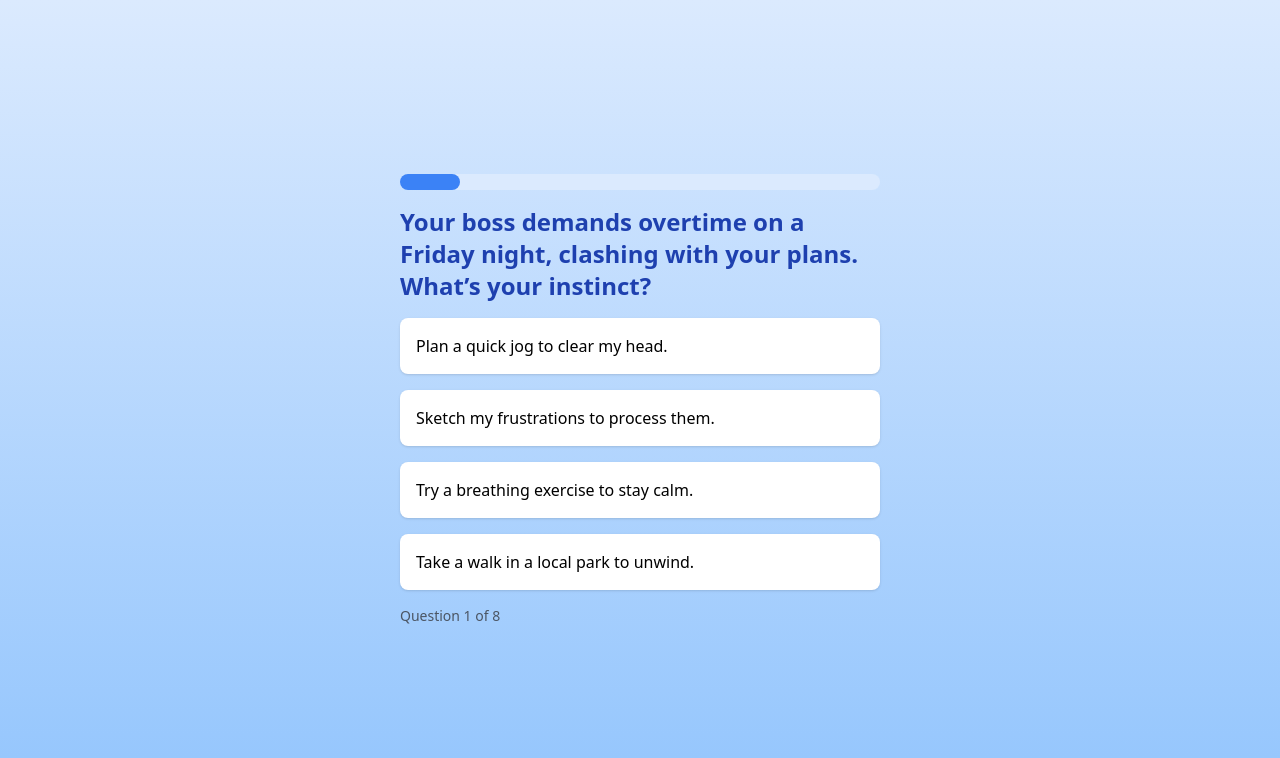
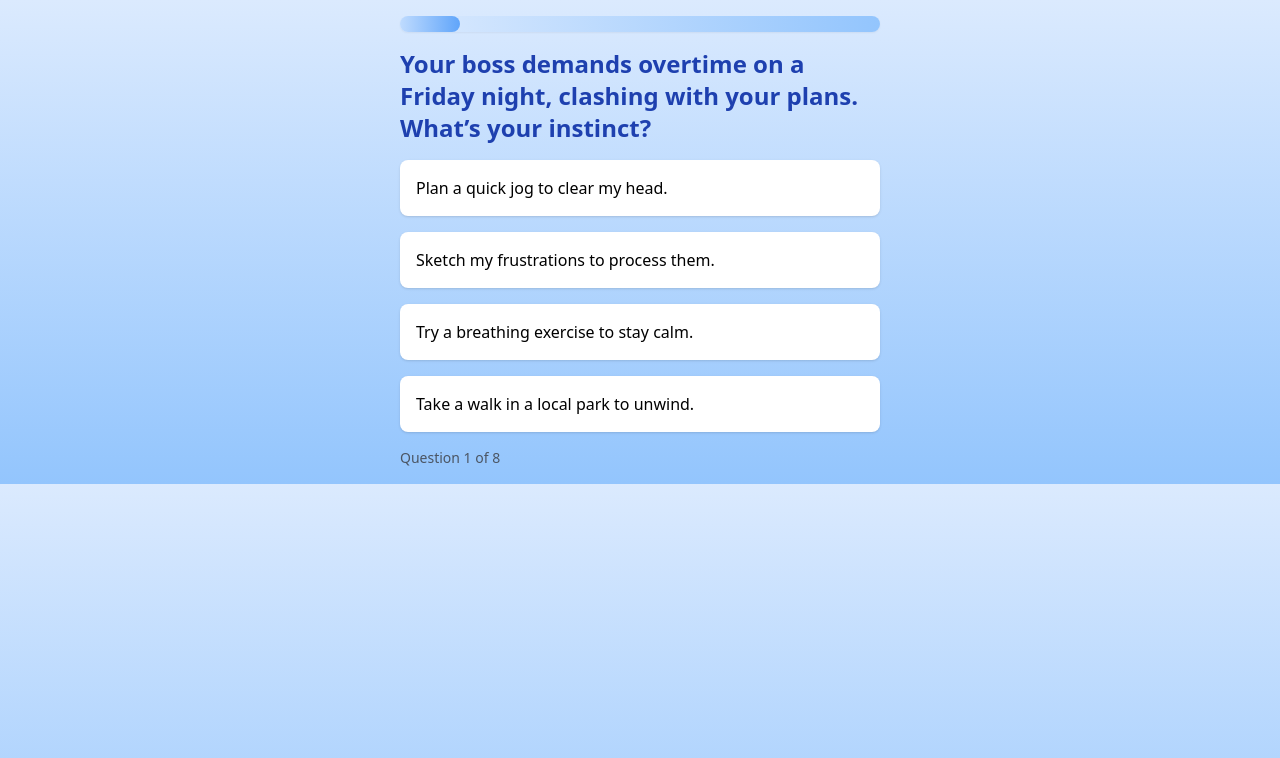
Before and after one commit to MarcoHutomo/stresskiller, a plain HTML site: page index.html in a window 1280 px wide. Both pictures are taken after a click on the button "Start Test". Drawn offline with nearby package versions, Linux system fonts and the light colour scheme.

Commit message:
index.html

```diff
--- a/index.html
+++ b/index.html
@@ -8,19 +8,20 @@
   <script src="https://cdn.jsdelivr.net/npm/canvas-confetti@1.6.0/dist/confetti.browser.min.js"></script>
 </head>
 <body class="bg-gradient-to-b from-blue-100 to-blue-300 font-sans">
-  <div class="flex items-center justify-center min-h-screen">
   <div class="container mx-auto p-4 max-w-lg">
     <!-- Start Screen -->
-      <div id="start-screen" class="text-center">
+    <div id="start-screen" class="flex min-h-screen items-center justify-center text-center">
+      <div>
         <h1 class="text-3xl font-bold text-blue-700 mb-4">Stress Relief Journey</h1>
-        <p class="text-lg text-black mb-6">Take this 5–10 minute test to discover your Stress Profile Type and get personalized stress-relief recommendations.</p>
+        <p class="text-lg text-black mb-6">Take this 5–10 minute test to discover your Stress Profile Type, stress level, and personalized stress-relief recommendations.</p>
         <button id="start-btn" class="bg-blue-600 text-white px-6 py-3 rounded-lg hover:bg-blue-700">Start Test</button>
+      </div>
     </div>
 
     <!-- Question Screen -->
     <div id="question-screen" class="hidden">
-        <div class="w-full bg-blue-100 rounded-full h-4 mb-4">
-          <div id="progress-bar" class="bg-blue-500 h-4 rounded-full" style="width: 0%"></div>
+      <div class="w-full bg-gradient-to-r from-blue-100 to-blue-300 rounded-full h-4 mb-4 shadow-sm">
+        <div id="progress-bar" class="bg-gradient-to-r from-blue-200 to-blue-400 h-4 rounded-full" style="width: 0%"></div>
       </div>
       <h2 id="question-text" class="text-2xl font-semibold text-blue-800 mb-4"></h2>
       <div id="options" class="space-y-4"></div>
@@ -94,12 +95,15 @@
     <!-- Result Screen -->
     <div id="result-screen" class="hidden text-center">
       <h2 class="text-2xl font-bold text-blue-700 mb-4">Your Stress Profile</h2>
-        <h3 id="profile-type" class="text-xl font-semibold text-blue-800 mb-4"></h3>
+      <h3 id="profile-type" class="text-xl font-semibold text-blue-800 mb-2"></h3>
+      <p id="stress-level" class="text-lg font-medium text-blue-800 mb-4"></p>
       <p id="profile-description" class="text-lg text-black mb-6"></p>
       <h4 class="text-lg font-semibold text-blue-800 mb-2">Personalized Recommendations</h4>
       <ul id="recommendations" class="list-disc list-inside text-left text-black mb-6"></ul>
-        <button id="restart-btn" class="bg-blue-600 text-white px-6 py-3 rounded-lg hover:bg-blue-700">Take Test Again</button>
-      </div>
+      <a href="https://example.com/personalized-recommendations" target="_blank" class="inline-block bg-blue-600 text-white px-6 py-3 rounded-lg hover:bg-blue-700 mb-6">Join Our Platform for Tailored Recommendations</a>
+      <h4 class="text-lg font-semibold text-blue-800 mb-4">Explore Other Stress Profile Types</h4>
+      <div id="other-types" class="space-y-4 max-h-96 overflow-y-auto"></div>
+      <button id="restart-btn" class="mt-6 bg-blue-600 text-white px-6 py-3 rounded-lg hover:bg-blue-700">Take Test Again</button>
     </div>
   </div>
 
@@ -108,73 +112,73 @@
       {
         text: "Your boss demands overtime on a Friday night, clashing with your plans. What’s your instinct?",
         options: [
-          { text: "Plan a quick jog to clear my head.", score: { coping: "action", mindset: "proactive" } },
-          { text: "Sketch my frustrations to process them.", score: { coping: "creativity", mindset: "introspective" } },
-          { text: "Try a breathing exercise to stay calm.", score: { coping: "calm", mindset: "proactive" } },
-          { text: "Take a walk in a local park to unwind.", score: { coping: "nature", mindset: "introspective" } }
+          { text: "Plan a quick jog to clear my head.", score: { coping: "action", mindset: "proactive", stress: 2 } },
+          { text: "Sketch my frustrations to process them.", score: { coping: "creativity", mindset: "introspective", stress: 4 } },
+          { text: "Try a breathing exercise to stay calm.", score: { coping: "calm", mindset: "proactive", stress: 1 } },
+          { text: "Take a walk in a local park to unwind.", score: { coping: "nature", mindset: "introspective", stress: 3 } }
         ]
       },
       {
         text: "Your colleague takes credit for your work. How do you react?",
         options: [
-          { text: "Hit the gym to blow off steam.", score: { coping: "action", mindset: "proactive" } },
-          { text: "Write a story to vent my feelings.", score: { coping: "creativity", mindset: "introspective" } },
-          { text: "Listen to soothing music to relax.", score: { coping: "calm", mindset: "proactive" } },
-          { text: "Stroll by a river to find peace.", score: { coping: "nature", mindset: "introspective" } }
+          { text: "Hit the gym to blow off steam.", score: { coping: "action", mindset: "proactive", stress: 3 } },
+          { text: "Write a story to vent my feelings.", score: { coping: "creativity", mindset: "introspective", stress: 5 } },
+          { text: "Listen to soothing music to relax.", score: { coping: "calm", mindset: "proactive", stress: 2 } },
+          { text: "Stroll by a river to find peace.", score: { coping: "nature", mindset: "introspective", stress: 4 } }
         ]
       },
       {
         text: "A tight deadline looms, and your team is behind. How do you cope?",
         options: [
-          { text: "Do desk stretches to stay focused.", score: { coping: "action", mindset: "proactive" } },
-          { text: "Doodle to ease my stress.", score: { coping: "creativity", mindset: "introspective" } },
-          { text: "Meditate for 5 minutes to refocus.", score: { coping: "calm", mindset: "proactive" } },
-          { text: "Step outside for fresh air.", score: { coping: "nature", mindset: "introspective" } }
+          { text: "Do desk stretches to stay focused.", score: { coping: "action", mindset: "proactive", stress: 3 } },
+          { text: "Doodle to ease my stress.", score: { coping: "creativity", mindset: "introspective", stress: 4 } },
+          { text: "Meditate for 5 minutes to refocus.", score: { coping: "calm", mindset: "proactive", stress: 2 } },
+          { text: "Step outside for fresh air.", score: { coping: "nature", mindset: "introspective", stress: 3 } }
         ]
       },
       {
         text: "Your manager criticizes your work harshly. What do you do?",
         options: [
-          { text: "Go for a run to shake it off.", score: { coping: "action", mindset: "proactive" } },
-          { text: "Paint to express my emotions.", score: { coping: "creativity", mindset: "introspective" } },
-          { text: "Try a mindfulness exercise.", score: { coping: "calm", mindset: "proactive" } },
-          { text: "Visit a garden to reflect.", score: { coping: "nature", mindset: "introspective" } }
+          { text: "Go for a run to shake it off.", score: { coping: "action", mindset: "proactive", stress: 4 } },
+          { text: "Paint to express my emotions.", score: { coping: "creativity", mindset: "introspective", stress: 6 } },
+          { text: "Try a mindfulness exercise.", score: { coping: "calm", mindset: "proactive", stress: 3 } },
+          { text: "Visit a garden to reflect.", score: { coping: "nature", mindset: "introspective", stress: 5 } }
         ]
       },
       {
         text: "You’re overwhelmed by emails and tasks. What’s your go-to?",
         options: [
-          { text: "A quick yoga session to re-energize.", score: { coping: "action", mindset: "proactive" } },
-          { text: "Cook a simple dish to distract myself.", score: { coping: "creativity", mindset: "introspective" } },
-          { text: "A short nap to reset.", score: { coping: "calm", mindset: "proactive" } },
-          { text: "A walk in a nearby park.", score: { coping: "nature", mindset: "introspective" } }
+          { text: "A quick yoga session to re-energize.", score: { coping: "action", mindset: "proactive", stress: 4 } },
+          { text: "Cook a simple dish to distract myself.", score: { coping: "creativity", mindset: "introspective", stress: 5 } },
+          { text: "A short nap to reset.", score: { coping: "calm", mindset: "proactive", stress: 3 } },
+          { text: "A walk in a nearby park.", score: { coping: "nature", mindset: "introspective", stress: 4 } }
         ]
       },
       {
         text: "Your promotion is delayed despite hard work. How do you respond?",
         options: [
-          { text: "Join a fitness class to lift my spirits.", score: { coping: "action", mindset: "proactive" } },
-          { text: "Start a new art project to stay positive.", score: { coping: "creativity", mindset: "introspective" } },
-          { text: "Listen to a relaxation podcast.", score: { coping: "calm", mindset: "proactive" } },
-          { text: "Hike a local trail for perspective.", score: { coping: "nature", mindset: "introspective" } }
+          { text: "Join a fitness class to lift my spirits.", score: { coping: "action", mindset: "proactive", stress: 5 } },
+          { text: "Start a new art project to stay positive.", score: { coping: "creativity", mindset: "introspective", stress: 6 } },
+          { text: "Listen to a relaxation podcast.", score: { coping: "calm", mindset: "proactive", stress: 3 } },
+          { text: "Hike a local trail for perspective.", score: { coping: "nature", mindset: "introspective", stress: 5 } }
         ]
       },
       {
         text: "A coworker gossips about you, causing tension. What’s your approach?",
         options: [
-          { text: "Try kickboxing to let it go.", score: { coping: "action", mindset: "proactive" } },
-          { text: "Journal to process my thoughts.", score: { coping: "creativity", mindset: "introspective" } },
-          { text: "Do a guided relaxation session.", score: { coping: "calm", mindset: "proactive" } },
-          { text: "Walk in a forest to find calm.", score: { coping: "nature", mindset: "introspective" } }
+          { text: "Try kickboxing to let it go.", score: { coping: "action", mindset: "proactive", stress: 4 } },
+          { text: "Journal to process my thoughts.", score: { coping: "creativity", mindset: "introspective", stress: 6 } },
+          { text: "Do a guided relaxation session.", score: { coping: "calm", mindset: "proactive", stress: 3 } },
+          { text: "Walk in a forest to find calm.", score: { coping: "nature", mindset: "introspective", stress: 5 } }
         ]
       },
       {
         text: "You miss a key deadline due to unexpected issues. How do you handle it?",
         options: [
-          { text: "Plan a cycling session to regroup.", score: { coping: "action", mindset: "proactive" } },
-          { text: "Write poetry to release stress.", score: { coping: "creativity", mindset: "introspective" } },
-          { text: "Meditate to regain balance.", score: { coping: "calm", mindset: "proactive" } },
-          { text: "Visit a local park to reflect.", score: { coping: "nature", mindset: "introspective" } }
+          { text: "Plan a cycling session to regroup.", score: { coping: "action", mindset: "proactive", stress: 5 } },
+          { text: "Write poetry to release stress.", score: { coping: "creativity", mindset: "introspective", stress: 7 } },
+          { text: "Meditate to regain balance.", score: { coping: "calm", mindset: "proactive", stress: 4 } },
+          { text: "Visit a local park to reflect.", score: { coping: "nature", mindset: "introspective", stress: 6 } }
         ]
       }
     ];
@@ -183,49 +187,65 @@
       "action-proactive": {
         name: "Dynamic Trailblazer",
         description: "You thrive on physical activity and proactive solutions. Quick workouts and goal-driven tasks help you conquer stress.",
+        shortDescription: "Active and goal-driven, you manage stress with exercise and action.",
         recommendations: ["Join a 10-minute office workout session.", "Try a local team sports club.", "Plan a weekly jogging routine."]
       },
       "action-introspective": {
         name: "Active Reflector",
         description: "You channel stress into movement and self-reflection. Solo physical activities help you process challenges.",
+        shortDescription: "Reflective and active, you process stress through solo exercise.",
         recommendations: ["Go for a solo run in a park.", "Try a 15-minute yoga session alone.", "Set personal fitness goals."]
       },
       "creativity-proactive": {
         name: "Creative Visionary",
         description: "You manage stress with structured creative outlets. Organized hobbies keep you focused and energized.",
+        shortDescription: "Creative and organized, you tackle stress with structured hobbies.",
         recommendations: ["Join a cooking class in your area.", "Plan a weekly art workshop.", "Organize a creative project."]
       },
       "creativity-introspective": {
         name: "Artistic Dreamer",
         description: "You find peace in reflective creative expression. Solo hobbies help you unwind and recharge.",
+        shortDescription: "Reflective and creative, you find peace in solo artistic pursuits.",
         recommendations: ["Write in a journal for 10 minutes daily.", "Sketch your thoughts in a notebook.", "Try a solo cooking challenge."]
       },
       "calm-proactive": {
         name: "Steady Anchor",
         description: "You tackle stress with structured mindfulness practices. Relaxation routines keep you centered.",
+        shortDescription: "Calm and proactive, you manage stress with structured relaxation.",
         recommendations: ["Try a 5-minute meditation daily.", "Listen to a mindfulness podcast.", "Create a relaxation schedule."]
       },
       "calm-introspective": {
         name: "Serenity Seeker",
         description: "You process stress with calm, introspective practices. Quiet relaxation helps you find balance.",
+        shortDescription: "Calm and introspective, you find balance through quiet relaxation.",
         recommendations: ["Try a 10-minute breathing exercise.", "Take a short nap to reset.", "Listen to soothing music before bed."]
       },
       "nature-proactive": {
         name: "Nature Explorer",
         description: "You manage stress with outdoor activities and a proactive approach. Planned nature outings keep you grounded.",
+        shortDescription: "Active and nature-loving, you conquer stress with outdoor plans.",
         recommendations: ["Join a local hiking group.", "Plan a weekly park walk.", "Set outdoor adventure goals."]
       },
       "nature-introspective": {
         name: "Tranquil Wanderer",
         description: "You find solace in reflective outdoor time. Solo nature activities help you decompress.",
+        shortDescription: "Reflective and nature-focused, you decompress with solo outdoor time.",
         recommendations: ["Take a solo walk in a local park.", "Visit a garden for quiet reflection.", "Try gardening to unwind."]
       }
     };
 
+    const stressLevels = [
+      { name: "Low", range: [0, 16], description: "You experience occasional stress but manage it well. Keep up your healthy habits!" },
+      { name: "Moderate", range: [17, 32], description: "You face frequent stress that may disrupt work or sleep. Try regular stress-relief activities." },
+      { name: "High", range: [33, 48], description: "Persistent stress impacts your daily life. Focused stress-relief and support are recommended." },
+      { name: "Critical", range: [49, 64], description: "Severe stress affects your mental health. Seek professional support and immediate relief." }
+    ];
+
     let currentQuestion = 0;
     let scores = {
       coping: { action: 0, creativity: 0, calm: 0, nature: 0 },
-      mindset: { proactive: 0, introspective: 0 }
+      mindset: { proactive: 0, introspective: 0 },
+      stress: 0
     };
 
     const startScreen = document.getElementById("start-screen");
@@ -240,8 +260,10 @@
     const lifestyleForm = document.getElementById("lifestyle-form");
     const surveySubmit = document.getElementById("survey-submit");
     const profileType = document.getElementById("profile-type");
+    const stressLevel = document.getElementById("stress-level");
     const profileDescription = document.getElementById("profile-description");
     const recommendationsList = document.getElementById("recommendations");
+    const otherTypesDiv = document.getElementById("other-types");
     const restartBtn = document.getElementById("restart-btn");
 
     const soundEffect = new Audio("https://www.soundjay.com/buttons/sounds/button-09.mp3");
@@ -275,6 +297,7 @@
       soundEffect.play();
       scores.coping[score.coping]++;
       scores.mindset[score.mindset]++;
+      scores.stress += score.stress;
       currentQuestion++;
       if (currentQuestion < questions.length) {
         showQuestion();
@@ -293,6 +316,7 @@
       const profileKey = `${topCoping}-${topMindset}`;
       const profile = profileTypes[profileKey];
       profileType.textContent = profile.name;
+      stressLevel.textContent = `Stress Level: ${getStressLevel(scores.stress)}`;
       profileDescription.textContent = profile.description;
       recommendationsList.innerHTML = "";
       profile.recommendations.forEach(rec => {
@@ -300,14 +324,31 @@
         li.textContent = rec;
         recommendationsList.appendChild(li);
       });
+      otherTypesDiv.innerHTML = "";
+      Object.values(profileTypes).forEach(type => {
+        const card = document.createElement("div");
+        card.className = "bg-white p-4 rounded-lg shadow-md hover:bg-blue-50 transition";
+        card.innerHTML = `<h5 class="text-lg font-semibold text-blue-800">${type.name}</h5><p class="text-black">${type.shortDescription}</p>`;
+        otherTypesDiv.appendChild(card);
+      });
       confetti({ particleCount: 100, spread: 70, origin: { y: 0.6 } });
+    }
+
+    function getStressLevel(score) {
+      for (const level of stressLevels) {
+        if (score >= level.range[0] && score <= level.range[1]) {
+          return `${level.name} - ${level.description}`;
+        }
+      }
+      return "Unknown";
     }
 
     function resetTest() {
       currentQuestion = 0;
       scores = {
         coping: { action: 0, creativity: 0, calm: 0, nature: 0 },
-        mindset: { proactive: 0, introspective: 0 }
+        mindset: { proactive: 0, introspective: 0 },
+        stress: 0
       };
       resultScreen.classList.add("hidden");
       startScreen.classList.remove("hidden");
```
Lines whose indentation alone changed are shown as unchanged.
